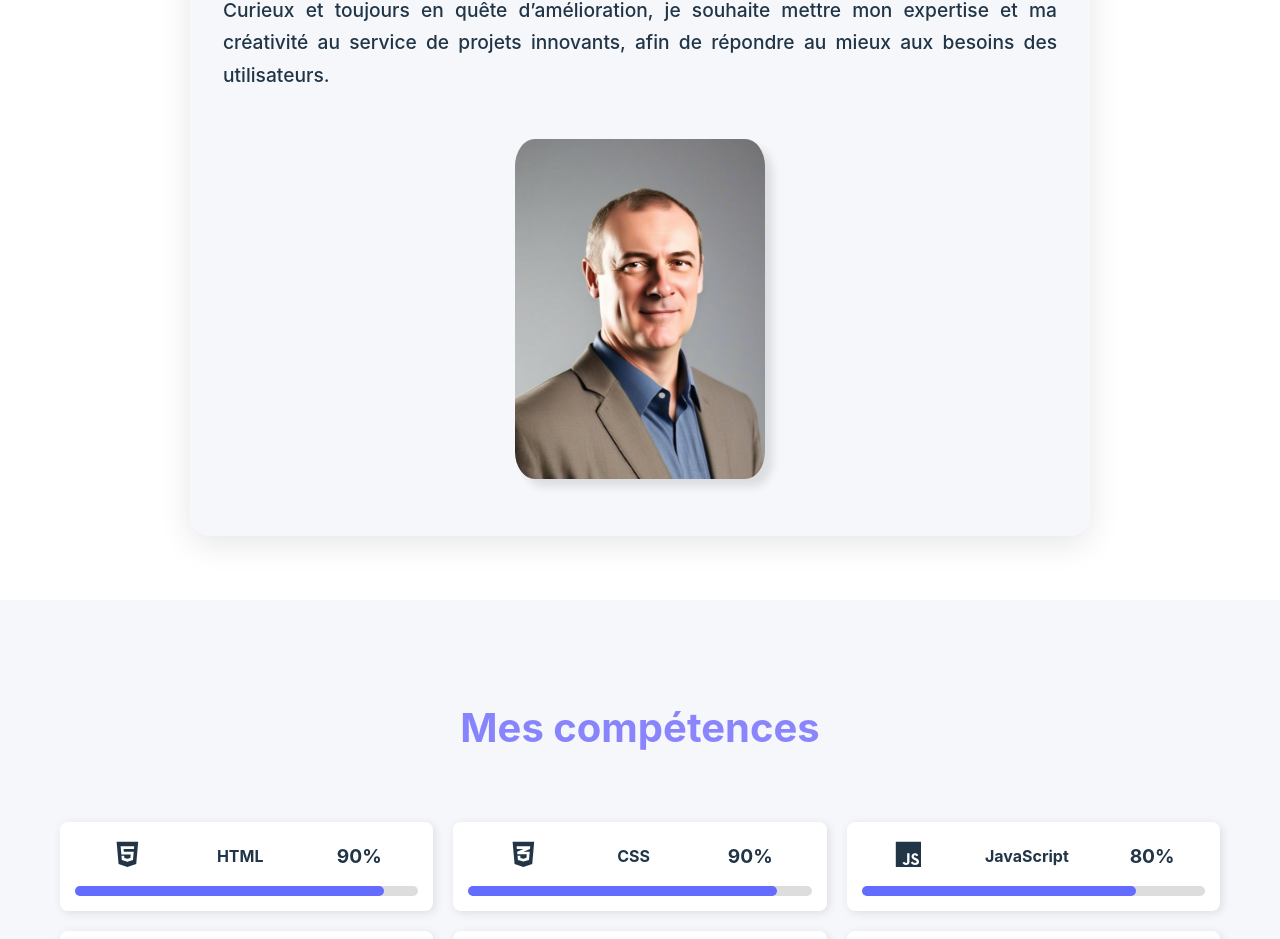
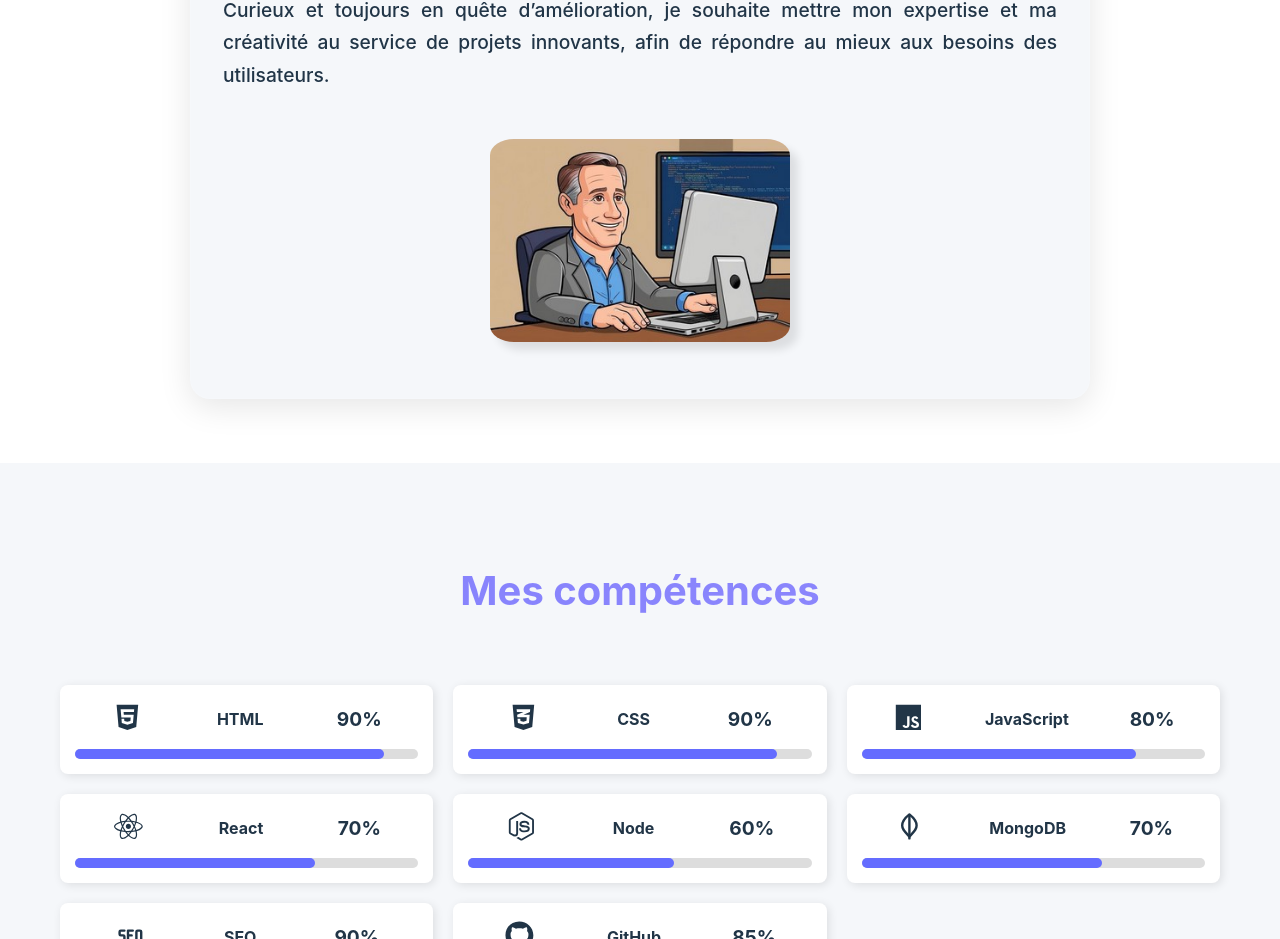
Before and after one commit to Bernard-VERA/Portfolio2, a React (Vite) app: page / in a window 1280 px wide. Shown: the part 1312-2251 px from the top of the page. Built offline with nearby package versions, Linux system fonts and the light colour scheme.

Commit message:
Modification de l'avatar

```diff
--- a/src/components/About.jsx
+++ b/src/components/About.jsx
@@ -41,7 +41,7 @@ function About() {
         Curieux et toujours en quête d’amélioration, je souhaite mettre mon expertise et ma créativité au service de projets innovants, afin de répondre au mieux aux besoins des utilisateurs.
         </p>
         </div>
-        <img src="/images/avatar.jpg" alt="Avatar" className="avatar" />
+        <img src="/images/dessin.jpg" alt="Avatar" className="avatar" />
       </div>
     </div>
   );
--- a/src/styles/About.css
+++ b/src/styles/About.css
@@ -45,7 +45,7 @@
 
   .avatar {
     align-content: center;
-    width: 250px;
+    width: 300px;
     margin: 1.5rem auto;
     border-radius: 8%;
     box-shadow: 8px 8px 8px var(--shadow-color);
```
Also changed, not shown: public/images/dessin.jpg (added), public/images/photo.png (added).
